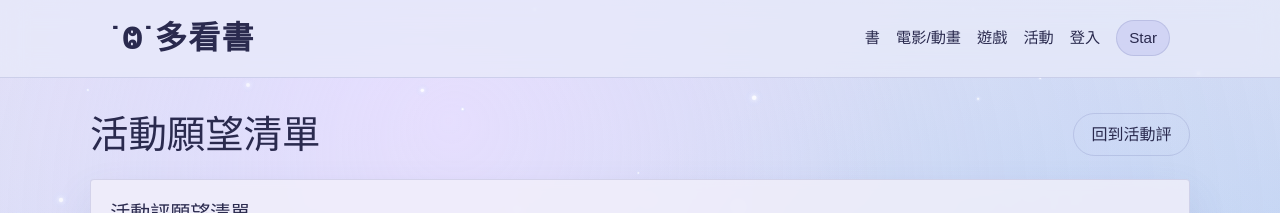
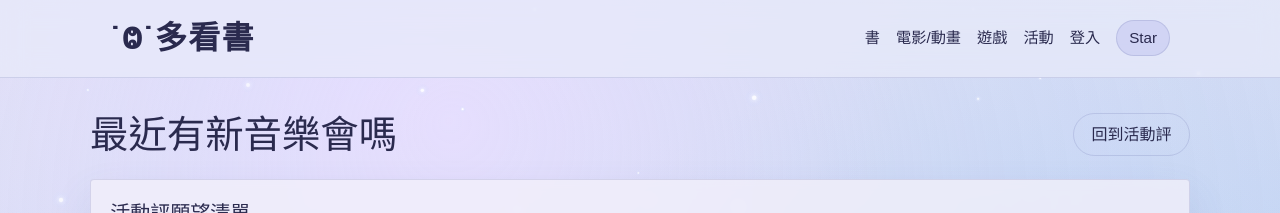
Before and after one commit to magii-7922/ReadSomething, a Next.js app: page /events/wish in a window 1280 px wide. Shown: the top 213 px of the page. Built offline with nearby package versions, Linux system fonts and the light colour scheme; no server answers; the database is empty; a web font is replaced by a local one.

Commit message:
change wish list title

```diff
--- a/src/app/books/wish/page.tsx
+++ b/src/app/books/wish/page.tsx
@@ -21,7 +21,7 @@ export default async function BookWishPage() {
   return (
     <>
       <div className="section-head">
-        <h1>書評願望清單</h1>
+        <h1>想看什麼書</h1>
         <Link href="/books" className="ghost-btn">
           回到書評
         </Link>
--- a/src/app/events/wish/page.tsx
+++ b/src/app/events/wish/page.tsx
@@ -21,7 +21,7 @@ export default async function EventWishPage() {
   return (
     <>
       <div className="section-head">
-        <h1>活動願望清單</h1>
+        <h1>最近有新音樂會嗎</h1>
         <Link href="/events" className="ghost-btn">
           回到活動評
         </Link>
--- a/src/app/games/wish/page.tsx
+++ b/src/app/games/wish/page.tsx
@@ -21,7 +21,7 @@ export default async function GameWishPage() {
   return (
     <>
       <div className="section-head">
-        <h1>遊戲願望清單</h1>
+        <h1>快點打開steam</h1>
         <Link href="/games" className="ghost-btn">
           回到遊戲評
         </Link>
--- a/src/app/movies/wish/page.tsx
+++ b/src/app/movies/wish/page.tsx
@@ -21,7 +21,7 @@ export default async function MovieWishPage() {
   return (
     <>
       <div className="section-head">
-        <h1>影評願望清單</h1>
+        <h1>有好看的電影嗎</h1>
         <Link href="/movies" className="ghost-btn">
           回到影評
         </Link>
```
Also changed, not shown: public/apple-touch-icon.png.
